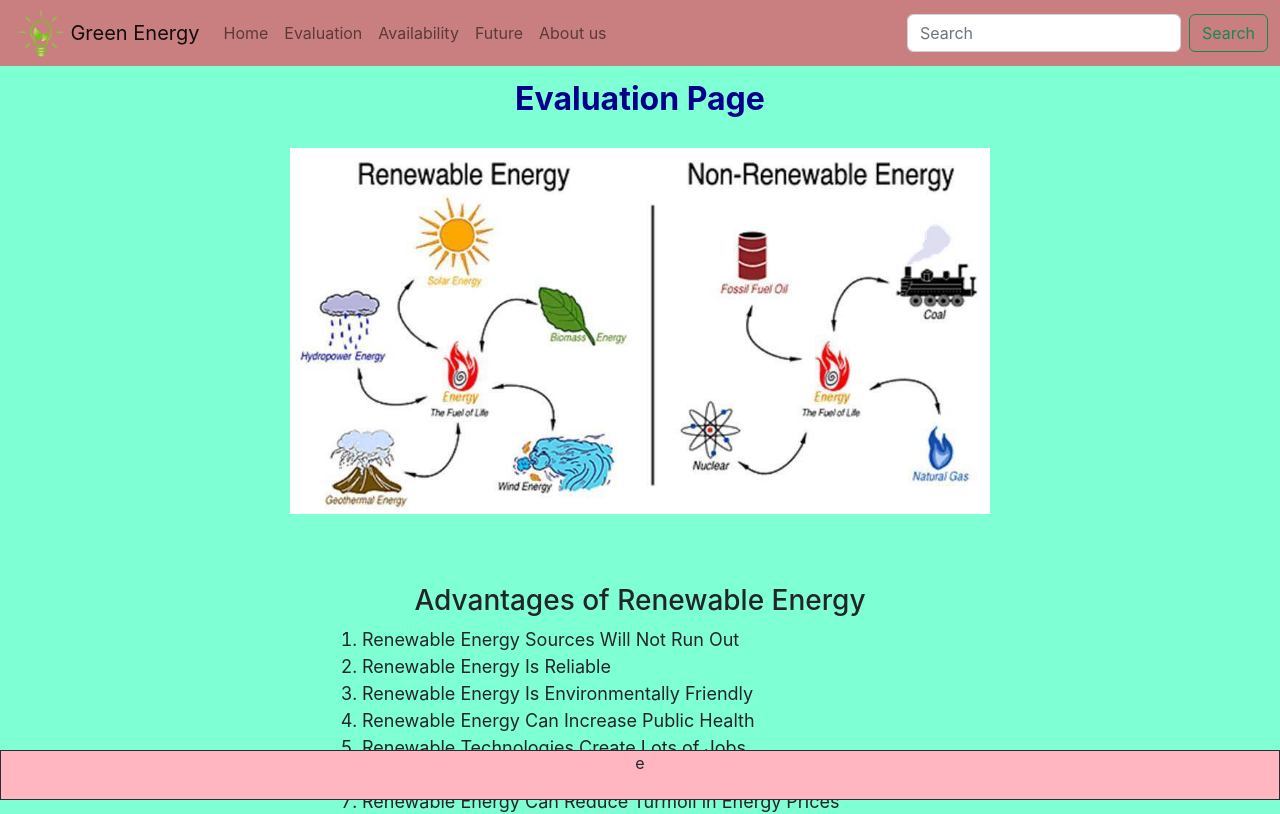
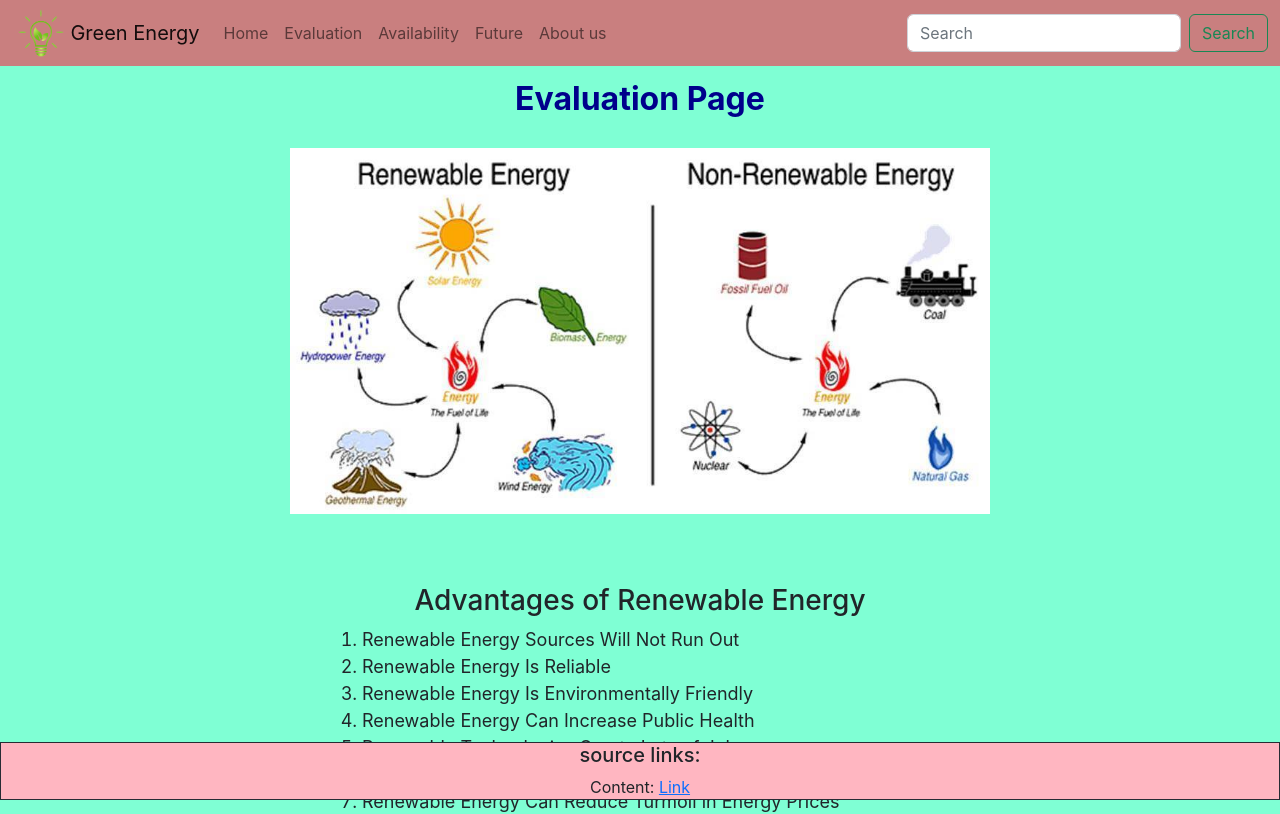
Before and after one commit to Roman-Hal/MiniProject, a React (Create React App) app: page /evaluation in a window 1280 px wide. Shown: the top 814 px of the page. Built offline with nearby package versions, Linux system fonts and the light colour scheme.

Commit message:
updated_Source_link_availability

```diff
--- a/src/Footer.js
+++ b/src/Footer.js
@@ -13,7 +13,11 @@ const Footer = () => {
     },
     eval: { content:
       <div>
-        e
+        <div className='source-links'>
+          <h5>source links:</h5>
+          <span>Content: <a href="https://www.iea.org/reports/global-energy-review-2021/renewables" target="_blank" rel="noreferrer">Link</a></span>
+          <a href="" target="_blank" rel="noreferrer"></a>
+        </div>
       </div>
     },
     avail: { content:
```
